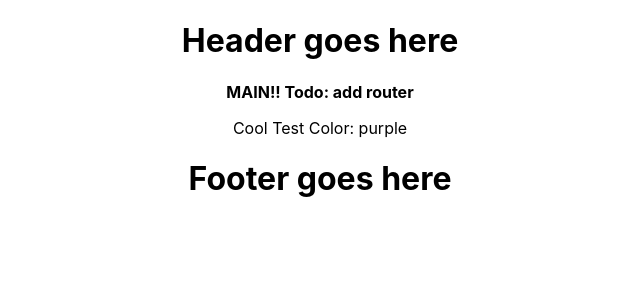
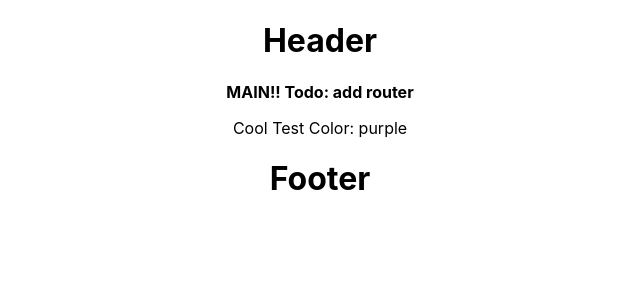
Before and after one commit to bsonge/resume-web-cra, a React (Create React App) app: page / in a window 1280 px wide. Shown: the top 300 px of the page, without its empty margins (320-960 px from the left). Built offline with nearby package versions, Linux system fonts and the light colour scheme.

Commit message:
Ok I added router for real this time

```diff
--- a/package.json
+++ b/package.json
@@ -12,6 +12,7 @@
     "react-dom": "^17.0.2",
     "react-redux": "^7.2.3",
     "react-router": "^5.2.0",
+    "react-router-dom": "^5.2.0",
     "react-scripts": "4.0.3",
     "redux": "^4.0.5",
     "router": "^1.3.5",
--- a/src/App.js
+++ b/src/App.js
@@ -3,6 +3,7 @@ import Main from './Components/Main/Main'
 import './App.css';
 import { Provider } from 'react-redux';
 import { ConfigureStore } from './redux/configureStore';
+import { BrowserRouter as Router } from 'react-router-dom';
 
 const store = ConfigureStore();
 
@@ -11,9 +12,11 @@ class App extends React.Component {
     render() {
       return (
         <Provider store={store}>
-          <div className="App">
-            <Main />
-          </div>
+          <Router>
+            <div className="App">
+              <Main />
+            </div>
+          </Router>
         </Provider>
       );
     }
--- a/src/Components/Home/Home.jsx
+++ b/src/Components/Home/Home.jsx
@@ -17,10 +17,8 @@ class Home extends React.Component {
     render() {
         return (
             <div>
-                    <h1>Header goes here</h1>
                     <p><strong>MAIN!! Todo: add router</strong></p>
                     <p> Cool Test Color: { this.returnColor(3) } </p>
-                    <h1>Footer goes here</h1>
             </div>
         )
     }
--- a/src/Components/Main/Main.jsx
+++ b/src/Components/Main/Main.jsx
@@ -2,6 +2,8 @@
 import React from "react";
 // import { Switch, Route, Redirect, withRouter } from 'react-router-dom';
 import { connect } from 'react-redux';
+import { Switch, Route } from "react-router-dom/cjs/react-router-dom.min";
+import { withRouter } from "react-router";
 import Home from "../Home/Home";
 
 const mapStateToProps = state => {
@@ -10,12 +12,25 @@ const mapStateToProps = state => {
     }
 }
 
+
 class Main extends React.Component {
     render() {
         return (
-            <Home test={this.props.test} />
+            <div>
+                <h1>Header</h1>
+                <Switch>
+                    <Route exact path="/">
+                        <Home test={this.props.test} />
+                    </Route>
+                    <Route path="/resume">
+                        <div>Nothin here!</div>
+                    </Route>
+                </Switch>
+                <h1>Footer</h1>
+            </div>
+
         );
     }
 }
 
-export default connect(mapStateToProps)(Main); //withRouter()
+export default withRouter(connect(mapStateToProps)(Main));
```
Also changed, not shown: 1 other file (tests, documents, lock files or other folders).
